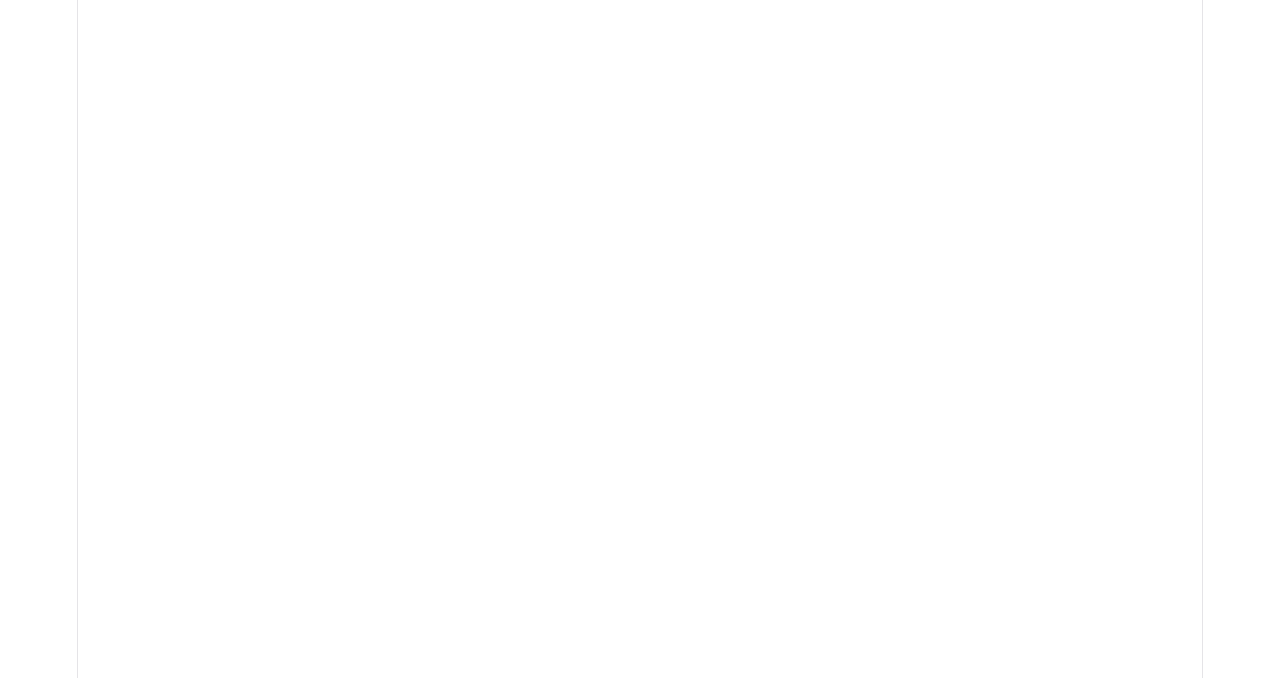
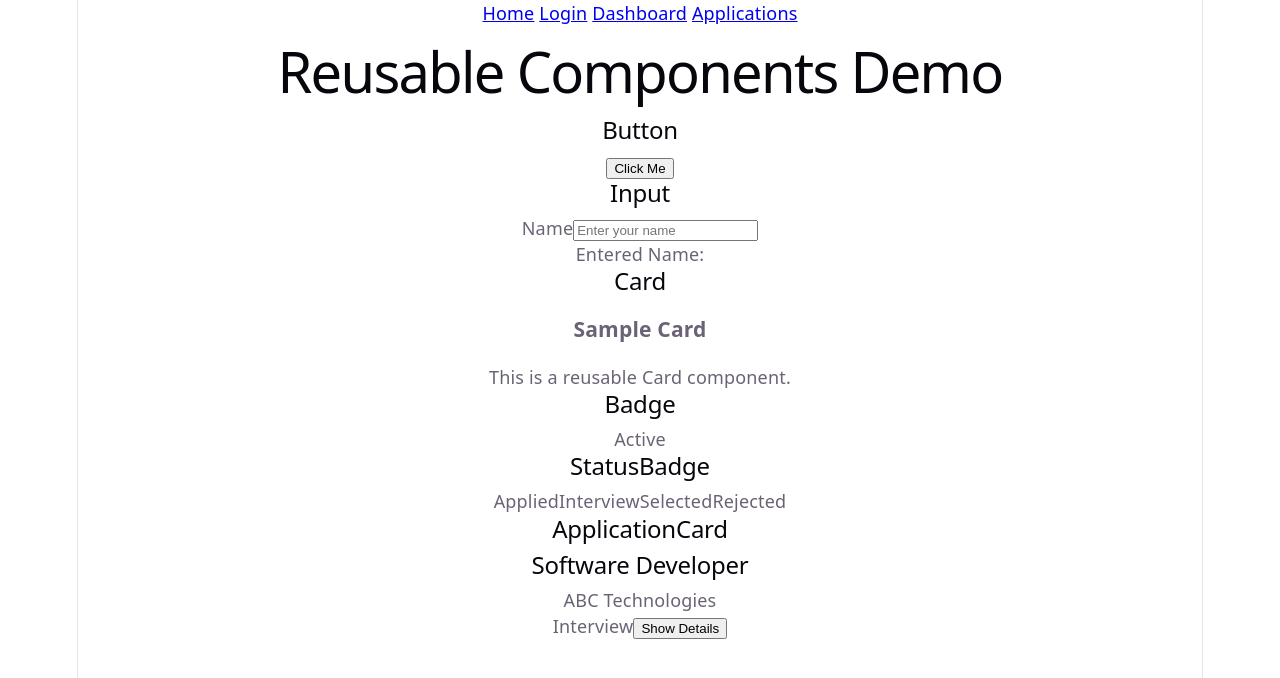
Before and after one commit to adithiya900/job-application-tracker, a React app in the folder frontend/: page /components-demo in a window 1280 px wide. Before the commit this address had no page. Shown: the top 678 px of the page. Built offline with nearby package versions, Linux system fonts and the light colour scheme; the HTML template or start-up script is replaced by a standard one.

Commit message:
Complete React component architecture

```diff
--- a/frontend/src/App.css
+++ b/frontend/src/App.css
@@ -1,184 +1,41 @@
-.counter {
-  font-size: 16px;
-  padding: 5px 10px;
-  border-radius: 5px;
-  color: var(--accent);
-  background: var(--accent-bg);
-  border: 2px solid transparent;
-  transition: border-color 0.3s;
-  margin-bottom: 24px;
-
-  &:hover {
-    border-color: var(--accent-border);
-  }
-  &:focus-visible {
-    outline: 2px solid var(--accent);
-    outline-offset: 2px;
-  }
+.status-badge {
+  display: inline-block;
+  padding: 4px 10px;
+  border-radius: 12px;
+  font-size: 14px;
+  font-weight: 600;
 }
 
-.hero {
-  position: relative;
-
-  .base,
-  .framework,
-  .vite {
-    inset-inline: 0;
-    margin: 0 auto;
-  }
-
-  .base {
-    width: 170px;
-    position: relative;
-    z-index: 0;
-  }
-
-  .framework,
-  .vite {
-    position: absolute;
-  }
-
-  .framework {
-    z-index: 1;
-    top: 34px;
-    height: 28px;
-    transform: perspective(2000px) rotateZ(300deg) rotateX(44deg) rotateY(39deg)
-      scale(1.4);
-  }
-
-  .vite {
-    z-index: 0;
-    top: 107px;
-    height: 26px;
-    width: auto;
-    transform: perspective(2000px) rotateZ(300deg) rotateX(40deg) rotateY(39deg)
-      scale(0.8);
-  }
+.status-badge.applied {
+  background-color: #dbeafe;
+  color: #1d4ed8;
 }
 
-#center {
-  display: flex;
-  flex-direction: column;
-  gap: 25px;
-  place-content: center;
-  place-items: center;
-  flex-grow: 1;
-
-  @media (max-width: 1024px) {
-    padding: 32px 20px 24px;
-    gap: 18px;
-  }
+.status-badge.interview {
+  background-color: #fef3c7;
+  color: #b45309;
 }
 
-#next-steps {
-  display: flex;
-  border-top: 1px solid var(--border);
-  text-align: left;
-
-  & > div {
-    flex: 1 1 0;
-    padding: 32px;
-    @media (max-width: 1024px) {
-      padding: 24px 20px;
-    }
-  }
-
-  .icon {
-    margin-bottom: 16px;
-    width: 22px;
-    height: 22px;
-  }
-
-  @media (max-width: 1024px) {
-    flex-direction: column;
-    text-align: center;
-  }
+.status-badge.selected {
+  background-color: #dcfce7;
+  color: #15803d;
 }
 
-#docs {
-  border-right: 1px solid var(--border);
-
-  @media (max-width: 1024px) {
-    border-right: none;
-    border-bottom: 1px solid var(--border);
-  }
+.status-badge.rejected {
+  background-color: #fee2e2;
+  color: #b91c1c;
+}
+.status-badge {
+  margin-right: 8px;
 }
 
-#next-steps ul {
-  list-style: none;
-  padding: 0;
-  display: flex;
-  gap: 8px;
-  margin: 32px 0 0;
-
-  .logo {
-    height: 18px;
-  }
-
-  a {
-    color: var(--text-h);
-    font-size: 16px;
-    border-radius: 6px;
-    background: var(--social-bg);
-    display: flex;
-    padding: 6px 12px;
-    align-items: center;
-    gap: 8px;
-    text-decoration: none;
-    transition: box-shadow 0.3s;
-
-    &:hover {
-      box-shadow: var(--shadow);
-    }
-    .button-icon {
-      height: 18px;
-      width: 18px;
-    }
-  }
-
-  @media (max-width: 1024px) {
-    margin-top: 20px;
-    flex-wrap: wrap;
-    justify-content: center;
-
-    li {
-      flex: 1 1 calc(50% - 8px);
-    }
-
-    a {
-      width: 100%;
-      justify-content: center;
-      box-sizing: border-box;
-    }
-  }
+.card {
+  margin: 16px 0;
+  padding: 16px;
+  border: 1px solid #ddd;
+  border-radius: 8px;
 }
 
-#spacer {
-  height: 88px;
-  border-top: 1px solid var(--border);
-  @media (max-width: 1024px) {
-    height: 48px;
-  }
+.card button {
+  margin-top: 12px;
 }
-
-.ticks {
-  position: relative;
-  width: 100%;
-
-  &::before,
-  &::after {
-    content: '';
-    position: absolute;
-    top: -4.5px;
-    border: 5px solid transparent;
-  }
-
-  &::before {
-    left: 0;
-    border-left-color: var(--border);
-  }
-  &::after {
-    right: 0;
-    border-right-color: var(--border);
-  }
-}
--- a/frontend/src/App.jsx
+++ b/frontend/src/App.jsx
@@ -1,18 +1,23 @@
 import { BrowserRouter, Routes, Route } from 'react-router-dom';
 
+import Layout from './components/Layout';
 import Home from './pages/Home';
 import Login from './pages/Login';
 import Dashboard from './pages/Dashboard';
 import Applications from './pages/Applications';
+import ComponentsDemo from './pages/ComponentsDemo';
 
 function App() {
   return (
     <BrowserRouter>
       <Routes>
-        <Route path="/" element={<Home />} />
-        <Route path="/login" element={<Login />} />
-        <Route path="/dashboard" element={<Dashboard />} />
-        <Route path="/applications" element={<Applications />} />
+        <Route path="/" element={<Layout />}>
+          <Route index element={<Home />} />
+          <Route path="login" element={<Login />} />
+          <Route path="dashboard" element={<Dashboard />} />
+          <Route path="applications" element={<Applications />} />
+          <Route path="components-demo" element={<ComponentsDemo />} />
+        </Route>
       </Routes>
     </BrowserRouter>
   );
--- /dev/null
+++ b/frontend/src/components/ApplicationCard.jsx
@@ -0,0 +1,41 @@
+import { useState } from 'react';
+import PropTypes from 'prop-types';
+
+import Card from './Card';
+import StatusBadge from './StatusBadge';
+
+function ApplicationCard({ application }) {
+  const [showDetails, setShowDetails] = useState(false);
+
+  return (
+    <Card>
+      <h2>{application.jobTitle}</h2>
+      <p>{application.company}</p>
+
+      <StatusBadge status={application.status} />
+
+      <button onClick={() => setShowDetails(!showDetails)}>
+        {showDetails ? 'Hide Details' : 'Show Details'}
+      </button>
+
+      {showDetails && (
+        <div>
+          <p>Applied Date: {application.appliedDate}</p>
+          <p>Location: {application.location}</p>
+        </div>
+      )}
+    </Card>
+  );
+}
+
+ApplicationCard.propTypes = {
+  application: PropTypes.shape({
+    jobTitle: PropTypes.string.isRequired,
+    company: PropTypes.string.isRequired,
+    status: PropTypes.string.isRequired,
+    appliedDate: PropTypes.string.isRequired,
+    location: PropTypes.string.isRequired,
+  }).isRequired,
+};
+
+export default ApplicationCard;
--- /dev/null
+++ b/frontend/src/components/Badge.jsx
@@ -0,0 +1,5 @@
+function Badge({ text }) {
+  return <span className="badge">{text}</span>;
+}
+
+export default Badge;
--- /dev/null
+++ b/frontend/src/components/Button.jsx
@@ -0,0 +1,9 @@
+function Button({ text, onClick, type = 'button' }) {
+  return (
+    <button type={type} onClick={onClick}>
+      {text}
+    </button>
+  );
+}
+
+export default Button;
--- /dev/null
+++ b/frontend/src/components/Card.jsx
@@ -0,0 +1,5 @@
+function Card({ children }) {
+  return <div className="card">{children}</div>;
+}
+
+export default Card;
--- /dev/null
+++ b/frontend/src/components/Input.jsx
@@ -0,0 +1,15 @@
+function Input({ label, type = 'text', placeholder, value, onChange }) {
+  return (
+    <div>
+      <label>{label}</label>
+      <input
+        type={type}
+        placeholder={placeholder}
+        value={value}
+        onChange={onChange}
+      />
+    </div>
+  );
+}
+
+export default Input;
--- /dev/null
+++ b/frontend/src/components/Layout.jsx
@@ -0,0 +1,20 @@
+import { Link, Outlet } from 'react-router-dom';
+
+function Layout() {
+  return (
+    <div>
+      <nav>
+        <Link to="/">Home</Link>{' '}
+        <Link to="/login">Login</Link>{' '}
+        <Link to="/dashboard">Dashboard</Link>{' '}
+        <Link to="/applications">Applications</Link>
+      </nav>
+
+      <main>
+        <Outlet />
+      </main>
+    </div>
+  );
+}
+
+export default Layout;
--- /dev/null
+++ b/frontend/src/components/StatusBadge.jsx
@@ -0,0 +1,17 @@
+import PropTypes from 'prop-types';
+
+function StatusBadge({ status }) {
+  const statusClass = status.toLowerCase();
+
+  return (
+    <span className={`status-badge ${statusClass}`}>
+      {status}
+    </span>
+  );
+}
+
+StatusBadge.propTypes = {
+  status: PropTypes.string.isRequired,
+};
+
+export default StatusBadge;
--- /dev/null
+++ b/frontend/src/pages/ComponentsDemo.jsx
@@ -0,0 +1,62 @@
+import { useState } from 'react';
+
+import ApplicationCard from '../components/ApplicationCard';
+import Badge from '../components/Badge';
+import Button from '../components/Button';
+import Card from '../components/Card';
+import Input from '../components/Input';
+import StatusBadge from '../components/StatusBadge';
+
+function ComponentsDemo() {
+  const [name, setName] = useState('');
+
+  const application = {
+    jobTitle: 'Software Developer',
+    company: 'ABC Technologies',
+    status: 'Interview',
+    appliedDate: '2026-09-23',
+    location: 'Coimbatore',
+  };
+
+  return (
+    <div>
+      <h1>Reusable Components Demo</h1>
+
+      <h2>Button</h2>
+      <Button
+        text="Click Me"
+        onClick={() => console.log('Button clicked')}
+      />
+
+      <h2>Input</h2>
+      <Input
+        label="Name"
+        placeholder="Enter your name"
+        value={name}
+        onChange={(event) => setName(event.target.value)}
+      />
+
+      <p>Entered Name: {name}</p>
+
+      <h2>Card</h2>
+      <Card>
+        <h3>Sample Card</h3>
+        <p>This is a reusable Card component.</p>
+      </Card>
+
+      <h2>Badge</h2>
+      <Badge text="Active" />
+
+      <h2>StatusBadge</h2>
+      <StatusBadge status="Applied" />
+      <StatusBadge status="Interview" />
+      <StatusBadge status="Selected" />
+      <StatusBadge status="Rejected" />
+
+      <h2>ApplicationCard</h2>
+      <ApplicationCard application={application} />
+    </div>
+  );
+}
+
+export default ComponentsDemo;
--- a/frontend/src/pages/Dashboard.jsx
+++ b/frontend/src/pages/Dashboard.jsx
@@ -1,4 +1,10 @@
+import { useEffect } from 'react';
+
 function Dashboard() {
+  useEffect(() => {
+    document.title = 'Dashboard - Job Application Tracker';
+  }, []);
+
   return (
     <div>
       <h1>Dashboard Page</h1>
```
